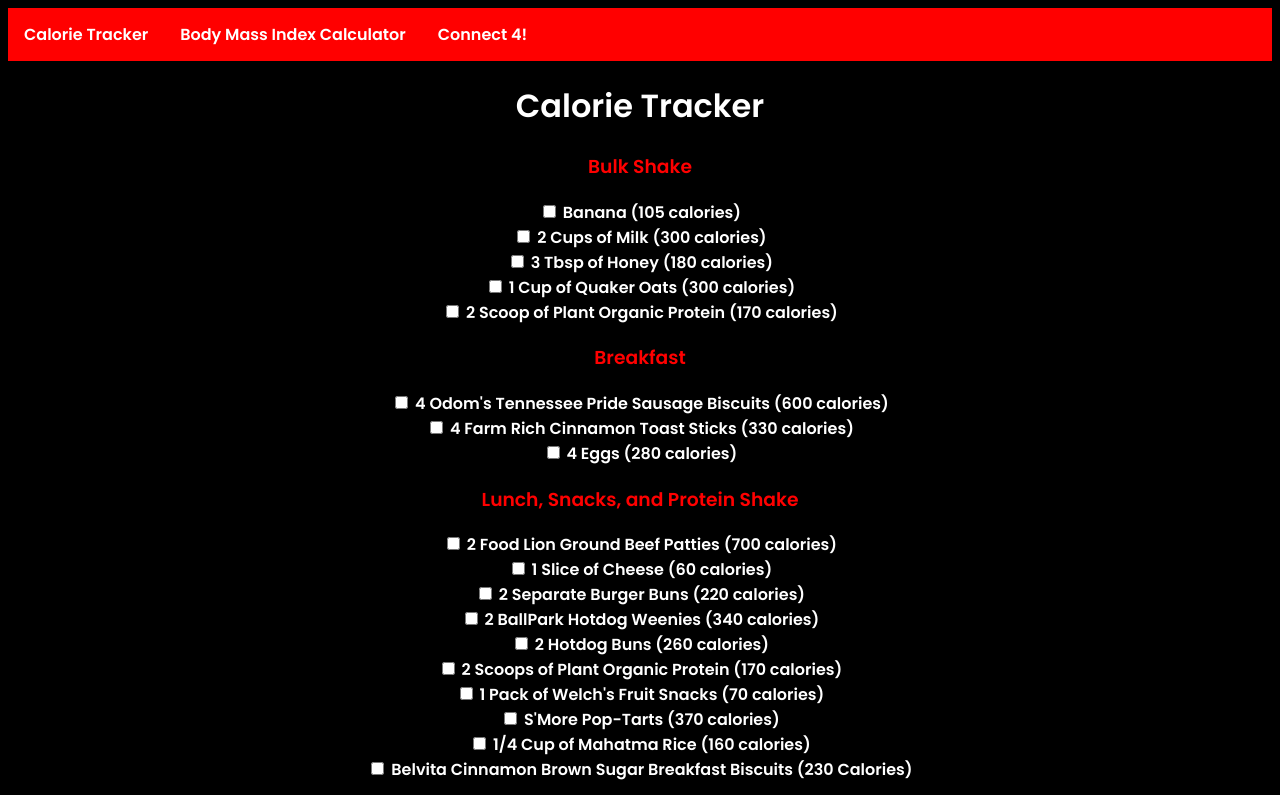
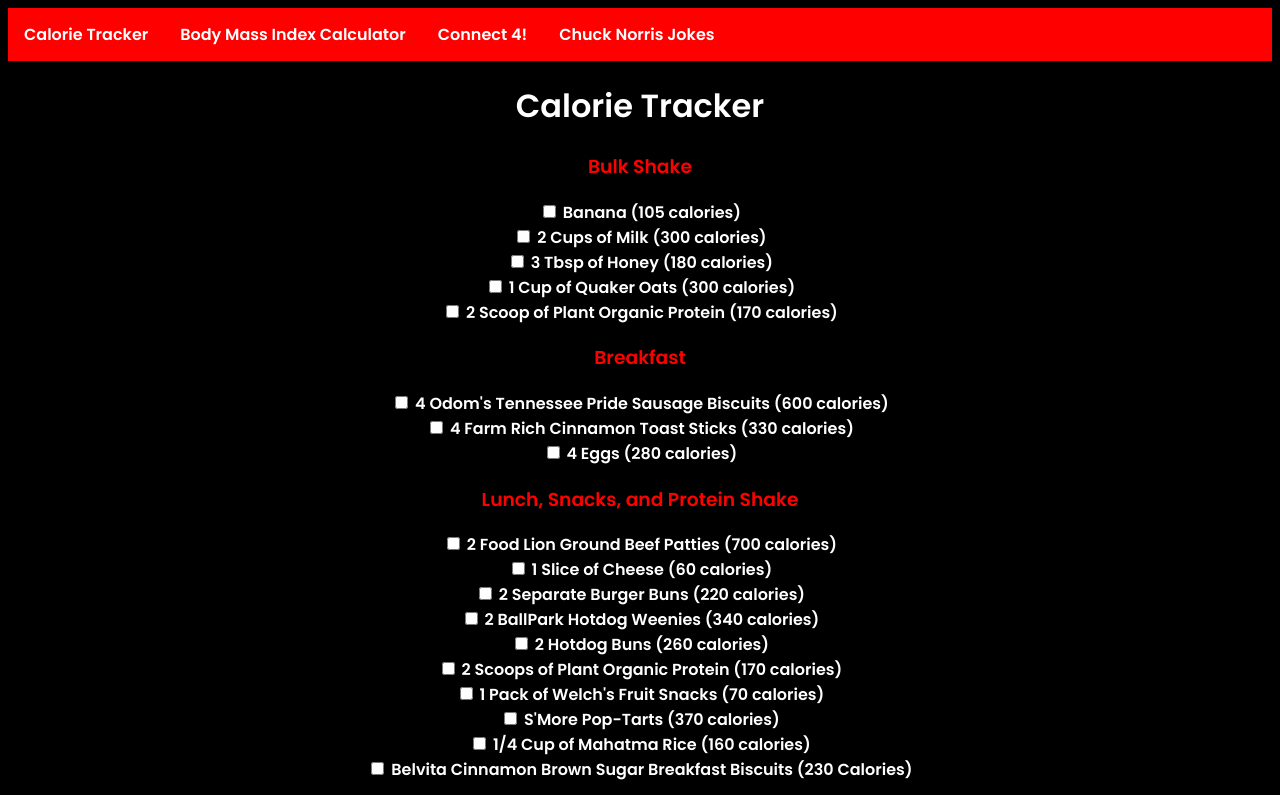
Before and after one commit to matt0219/Calorie-Tracker, a plain HTML site: page index.html in a window 1280 px wide. Shown: the top 795 px of the page. Drawn offline with Linux system fonts and the light colour scheme.

Commit message:
Added Chuck Norris Jokes to the navbar

```diff
--- a/index.html
+++ b/index.html
@@ -15,6 +15,7 @@
             <li><a href="#">Calorie Tracker</a></li>
             <li><a href="https://matt0219.github.io/Body-Mass-Index-Calculator/" target="_blank">Body Mass Index Calculator</a></li>
             <li><a href="https://matt0219.github.io/Connect4/" target="_blank">Connect 4!</a></li>
+            <li><a href="https://matt0219.github.io/ChuckJokes/" target="_blank">Chuck Norris Jokes</a></li>
         </ul>
 
         <h1>Calorie Tracker</h1>
```
